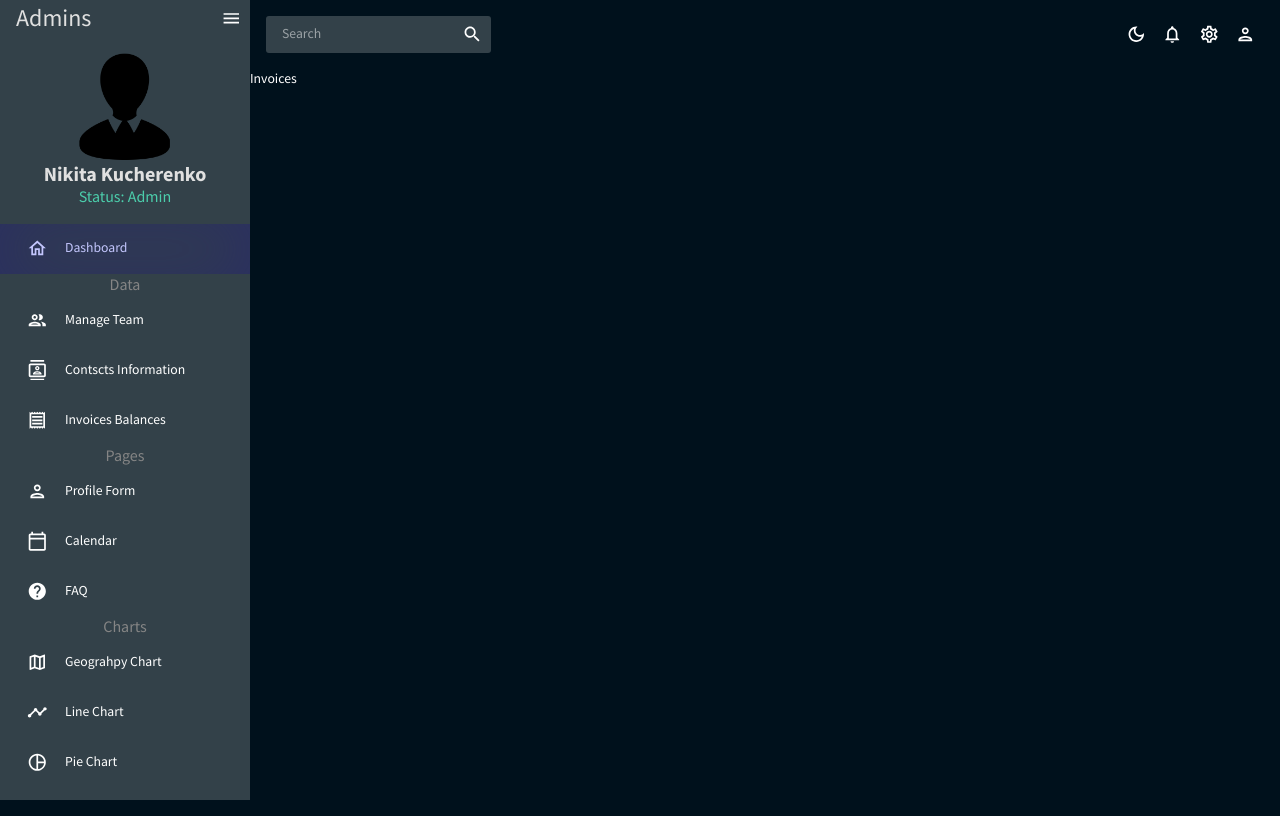
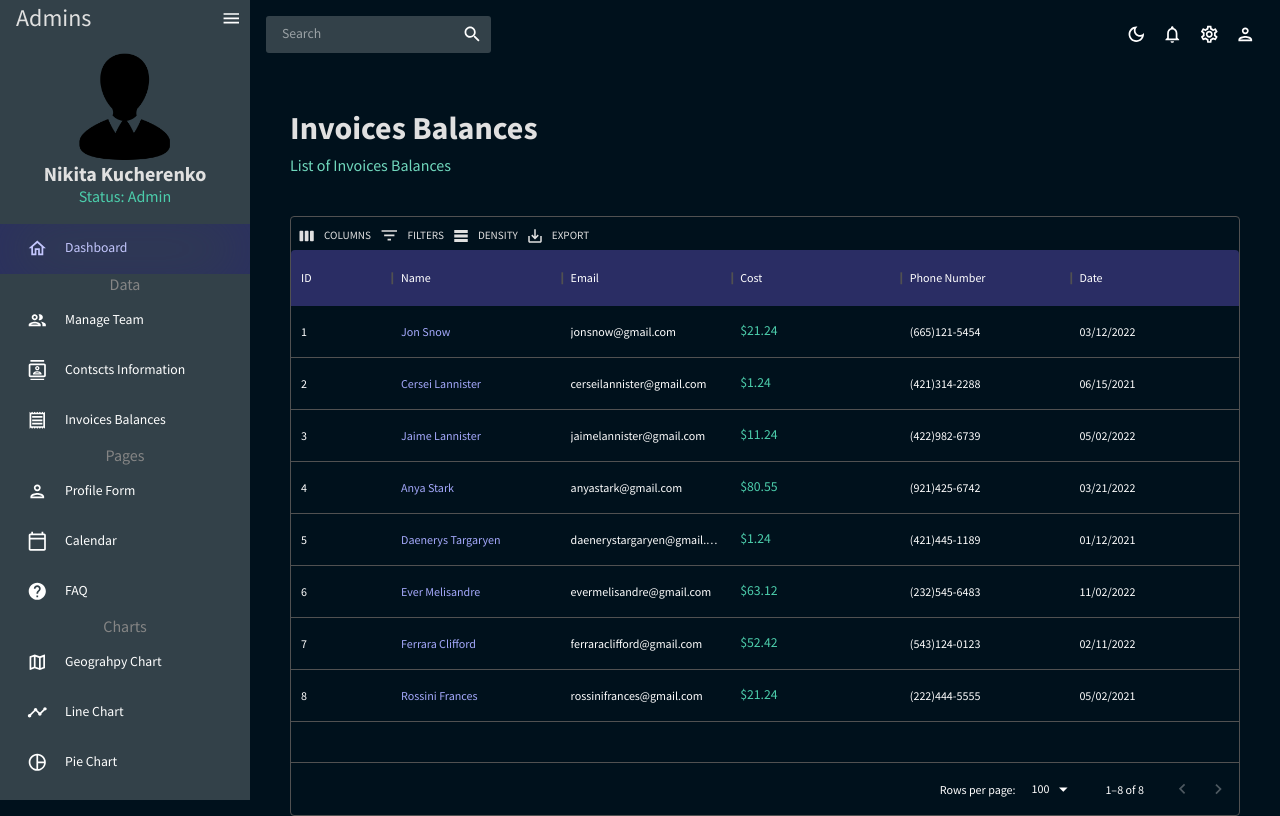
Before and after one commit to nikson666/Dashboard, a React (Create React App) app: page /invoices in a window 1280 px wide. Built offline with nearby package versions, Linux system fonts and the light colour scheme.

Commit message:
created a DataGrid with our local mockData  in Invoices scene

```diff
--- a/src/scenes/invoices/index.jsx
+++ b/src/scenes/invoices/index.jsx
@@ -1,8 +1,110 @@
-import React from 'react'
+import * as React from 'react'
+import { Box, useTheme, Typography } from '@mui/material'
+import { DataGrid, GridToolbar } from '@mui/x-data-grid'
+import { mockDataInvoices } from '../../data/mockData'
+import { tokens } from '../../theme'
+import Header from '../../components/Header'
+
 
 const Invoices = () => {
+  const theme = useTheme()
+  const colors = tokens(theme.palette.mode)
+
+  const columns = [
+    {
+      field: "id",
+      headerName: "ID",
+    },
+    {
+      field: "name",
+      headerName: "Name",
+      flex: 1,
+      cellClassName: "name-column--cell"
+    },
+    {
+      field: "email",
+      headerName: "Email",
+      flex: 1
+    },
+    {
+      field: "cost",
+      headerName: "Cost",
+      flex: 1,
+      renderCell: (params) => (
+        <Typography color={colors.greenAccent[500]}>
+          ${params.row.cost}
+        </Typography>
+      )
+    },
+    {
+      field: "phone",
+      headerName: "Phone Number",
+      flex: 1
+    },
+    {
+      field: "date",
+      headerName: "Date",
+      flex: 1
+    },
+  ]
+  console.log(columns)
+
   return (
-    <div>Invoices</div>
+    <Box m={5}>
+      <Header title="Invoices Balances" subtitle="List of Invoices Balances" />
+      <Box
+        m="40px 0 0 0"
+        height="75vh"
+      >
+        <DataGrid
+          rows={mockDataInvoices}
+          columns={columns}
+          components={{
+            Toolbar: GridToolbar
+          }}
+          sx={{
+            "& .MuiDataGrid-root": {
+              border: "none",
+            },
+            "& .MuiDataGrid-columnHeaders": {
+              backgroundColor: colors.blueAccent[800],
+              border: "none",
+            },
+            "& .MuiDataGrid-row": {
+              "&:hover": {
+                backgroundColor: colors.blueAccent[800],
+              },
+              "&:active": {
+                backgroundColor: colors.blueAccent[800],
+              }
+            },
+            "& .MuiDataGrid-row.Mui-selected": {
+              backgroundColor: colors.blueAccent[800],
+              "&:hover": {
+                backgroundColor: colors.blueAccent[700],
+              },
+            },
+            "& .MuiDataGrid-cell": {
+              "&:hover": {
+                backgroundColor: colors.blueAccent[600],
+              },
+              "&:focus": {
+                backgroundColor: colors.blueAccent[600],
+              },
+              "&:active": {
+                backgroundColor: colors.blueAccent[600],
+              }
+            },
+            "& .name-column--cell": {
+              color: colors.blueAccent[300]
+            },
+            "& .MuiDataGrid-toolbarContainer .MuiButton-text": {
+              color: colors.gray[100]
+            }
+          }}
+        />
+      </Box>
+    </Box>
   )
 }
 
```
